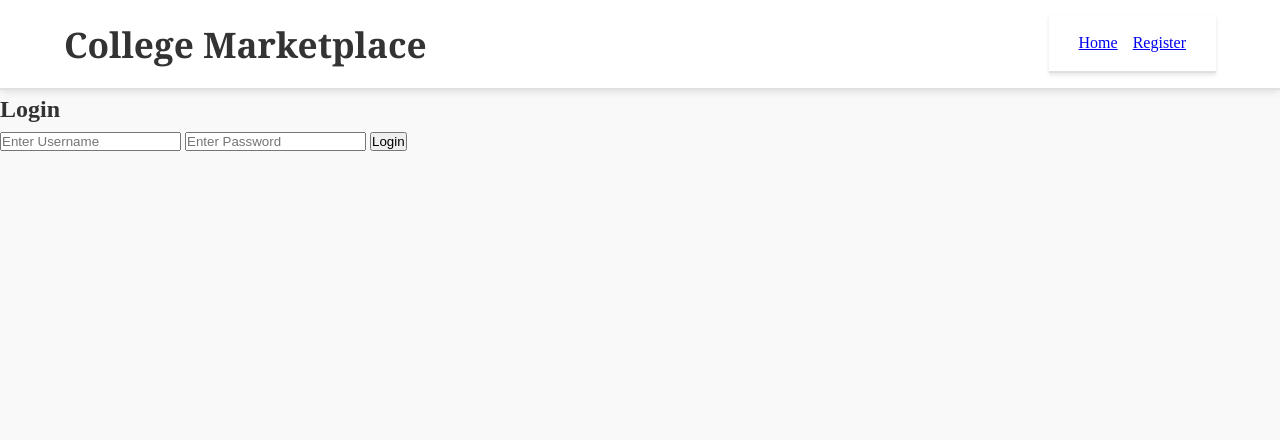
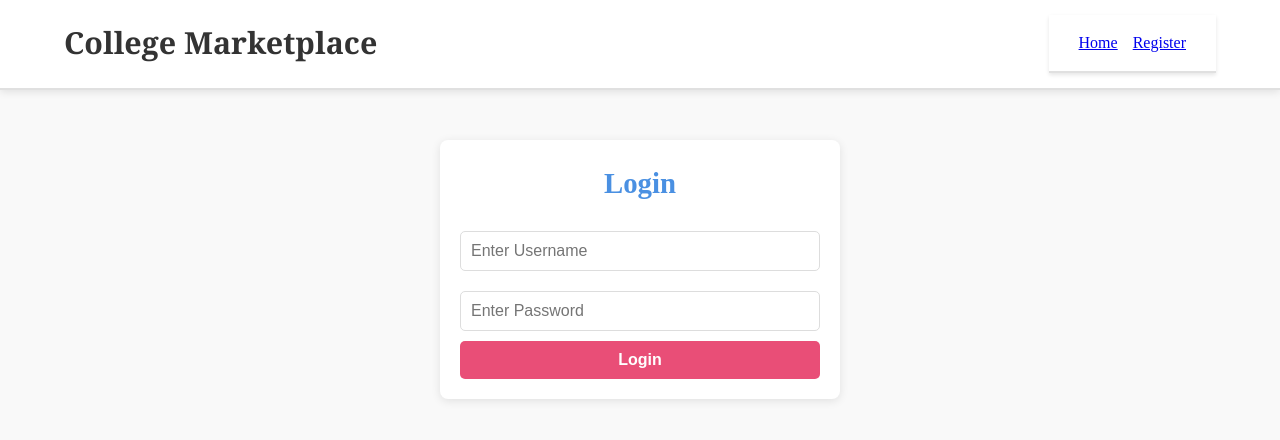
Before and after one commit to dlalude/wesleyan-marketplace, a PHP site: page /login.php in a window 1280 px wide. Shown: the top 440 px of the page. Run offline with PHP 8.4, Linux system fonts and the light colour scheme.

Commit message:
Updated login and registration css stylings

```diff
--- a/style.css
+++ b/style.css
@@ -536,7 +536,7 @@ header {
 
 /* Main Title (Logo or Name) */
 header h1 {
-  font-size: 2.2em;
+  font-size: 1.9em;
   font-weight: bold;
   color: #333;
   font-family: "Georgia", serif;
@@ -604,14 +604,75 @@ nav a:last-child {
 }
 
 /* Responsive Fix for Mobile */
-@media (max-width: 768px) {
+@media (max-width: 400px) {
   nav {
     flex-direction: column;
     align-items: center;
   }
 
   .nav-list {
-    flex-direction: column;
-    gap: 10px;
+    flex-direction: row;
+    gap: 0px;
   }
 }
+
+/* Form Container */
+.form-container {
+  max-width: 400px;
+  margin: 50px auto;
+  padding: 20px;
+  background: white;
+  border-radius: 8px;
+  box-shadow: 0 2px 10px rgba(0, 0, 0, 0.1);
+  text-align: center;
+}
+
+/* Form Title */
+.form-container h2 {
+  font-size: 1.8em;
+  color: #4a90e2;
+  margin-bottom: 15px;
+  font-weight: bold;
+}
+
+/* Input Fields */
+.form-container input {
+  width: 100%;
+  padding: 10px;
+  margin: 10px 0;
+  border: 1px solid #ddd;
+  border-radius: 5px;
+  font-size: 1em;
+}
+
+/* Submit Button */
+.form-container button {
+  width: 100%;
+  background: #e94e77;
+  color: white;
+  font-size: 1em;
+  font-weight: bold;
+  padding: 10px;
+  border: none;
+  border-radius: 5px;
+  cursor: pointer;
+  transition: background 0.3s ease-in-out;
+}
+
+.form-container button:hover {
+  background: #d13b62;
+}
+
+/* Error Message */
+.error {
+  color: red;
+  font-size: 0.9em;
+  margin-bottom: 10px;
+}
+
+/* Responsive Design */
+@media (max-width: 768px) {
+  .form-container {
+    width: 90%;
+  }
+}
```
